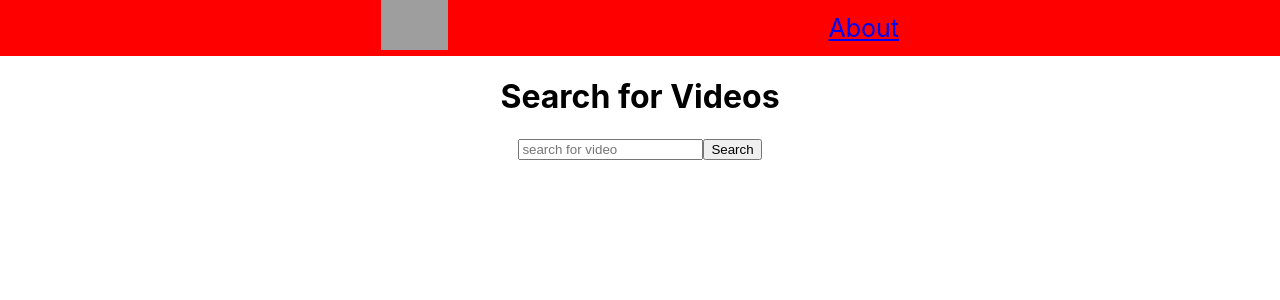
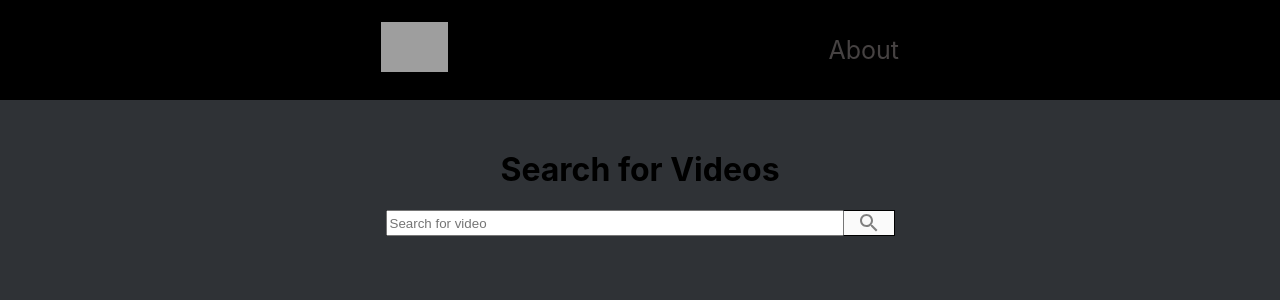
Before and after one commit to MiguelCatala27/YoutubeReact, a React (Create React App) app: page / in a window 1280 px wide. Shown: the top 300 px of the page. Built offline with nearby package versions, Linux system fonts and the light colour scheme; grey boxes are pictures that could not be loaded.

Commit message:
youtube bar

```diff
--- a/package.json
+++ b/package.json
@@ -3,6 +3,8 @@
   "version": "0.1.0",
   "private": true,
   "dependencies": {
+    "@material-ui/core": "^4.11.4",
+    "@material-ui/icons": "^4.11.2",
     "@testing-library/jest-dom": "^5.12.0",
     "@testing-library/react": "^11.2.7",
     "@testing-library/user-event": "^12.8.3",
--- a/src/App.css
+++ b/src/App.css
@@ -1,3 +1,8 @@
-.App {
+.app {
   text-align: center;
+
 }
+
+body{
+  background-color: rgb(47, 50, 54);
+}
--- a/src/App.js
+++ b/src/App.js
@@ -2,18 +2,17 @@ import "./App.css";
 import NavBar from "./Components/NavBar";
 import { Route, Switch } from "react-router-dom";
 import Home from "./Components/Home";
-import DisplayVideo from "./Components/DisplayVideo"
-
+import DisplayVideo from "./Components/DisplayVideo";
 
 function App() {
   return (
-    <div className="App">
+    <div className="app">
       <main>
         <NavBar />
-        <Switch>
-          <Route exact path={"/"} component={Home} />
-          <Route path={"/videos/:id"} component={DisplayVideo} />
-        </Switch>
+          <Switch>
+            <Route exact path={"/"} component={Home} />
+            <Route path={"/videos/:id"} component={DisplayVideo} />
+          </Switch>
       </main>
     </div>
   );
--- a/src/Components/DisplayVideo.css
+++ b/src/Components/DisplayVideo.css
@@ -1,10 +1,9 @@
-.DisplayVideo{
+/* .DisplayVideo{
     display: flex;
     flex-direction: column;
-    /* justify-content: center; */
     align-items: center;
 }
 
 .Label{
     display: flex;
-}
+} */
--- a/src/Components/Home.css
+++ b/src/Components/Home.css
@@ -1,13 +1,69 @@
-.List{
-    list-style: none;
+.home {
+  margin: 50px;
 }
 
-.Link{
+.input__icon {
+  display: flex;
+  align-items: center;
+  justify-content: center;
+}
 
-    color: black;
+.inputButton {
+  width: 50px !important; /*override default*/
+  background-color: #fafafa;
+  border: 1px solid black;
+  color: grey;
+  border-left: none;
+  /* align-items: center; */
+}
+
+input {
+  /* background-color: lime; */
+  /* border-right: none; */
+  height: 20px;
+  width: 450px;
+}
+
+.videos {
+  /* background-color: lightgray; */
+  /* width: 80%px; */
+  /* height: 1500px; */
+  /* justify-content: space-around; */
+}
+
+.video__list {
+  padding-top: 50px;
+  display: flex;
+  flex-wrap: wrap;
+  list-style: none;
+  justify-content: space-around;
+  /* background-color: lightslategrey; */
+  /* align-items: center; */
+}
+
+.Link {
+  color: black;
 }
 
 .thumbnails {
-    height:180px;
-    width:320px
+  height: 180px;
+  width: 320px;
 }
+
+.videos {
+  /* flex-direction: column; */
+  /* flex: 0.2; */
+
+  /* padding: 50px; */
+  /* flex: 0.8; */
+  /* width: 100%; */
+}
+
+.video_title {
+  width: 320px;
+  /* font-size: 16px; */
+  /* margin: 20px */
+  font-size: 12px;
+  font-weight: 500;
+  /* align-items: flex-start; */
+}
--- a/src/Components/Home.js
+++ b/src/Components/Home.js
@@ -2,6 +2,7 @@ import React, { useState } from "react";
 import axios from "axios";
 import { Link } from "react-router-dom";
 import "./Home.css";
+import SearchIcon from "@material-ui/icons/Search";
 require("dotenv").config();
 
 const Home = () => {
@@ -27,31 +28,36 @@ const Home = () => {
   };
 
   return (
-    <div>
+    <div className="home">
       <h1>Search for Videos</h1>
-      <form onSubmit={handleSubmit}>
+        <form className="input__icon" onSubmit={handleSubmit}>
           <input
             value={input}
-          placeholder="search for video"
+            placeholder="Search for video"
             onChange={handleChange}
           />
-        <button type="submit">Search</button>
+          {/* <button type="submit"></button> */}
+          <SearchIcon onClick={handleSubmit} className="inputButton" />
         </form>
-      <ul className="List">
+      <div className="videos">
+        <ul className="video__list">
           {videoShow.map((video) => (
             <Link className="Link" to={`/videos/${video.id.videoId}`}>
               <li key={video.id.videoId}>
-              <img className="thumbnails"
-                width={video.snippet.thumbnails.high.width}
-                height={video.snippet.thumbnails.high.height}
+                <img
+                  className="thumbnails"
+                  //   width={video.snippet.thumbnails.high.width}
+                  //   height={video.snippet.thumbnails.high.height}
                   src={video.snippet.thumbnails.high.url}
                 />
-              <h3>{video.snippet.title}</h3>
+                <h4 className="video_title">{video.snippet.title}</h4>
+                <p>{video.snippet.channelTitle}</p>
               </li>
             </Link>
           ))}
         </ul>
       </div>
+    </div>
   );
 };
 
--- a/src/Components/NavBar.css
+++ b/src/Components/NavBar.css
@@ -8,5 +8,14 @@ nav {
   justify-content: space-evenly;
   font-size: 25px;
   align-items: center;
-  background-color: red;
+  background-color: black;
+  position: sticky;
+  top: 0;
+  z-index: 100;
+  height: 100px;
 }
+
+nav a {
+  color: rgb(70, 66, 66);
+  text-decoration: none;
+}
```
Also changed, not shown: 1 other file (tests, documents, lock files or other folders). Lines whose indentation alone changed are shown as unchanged.
